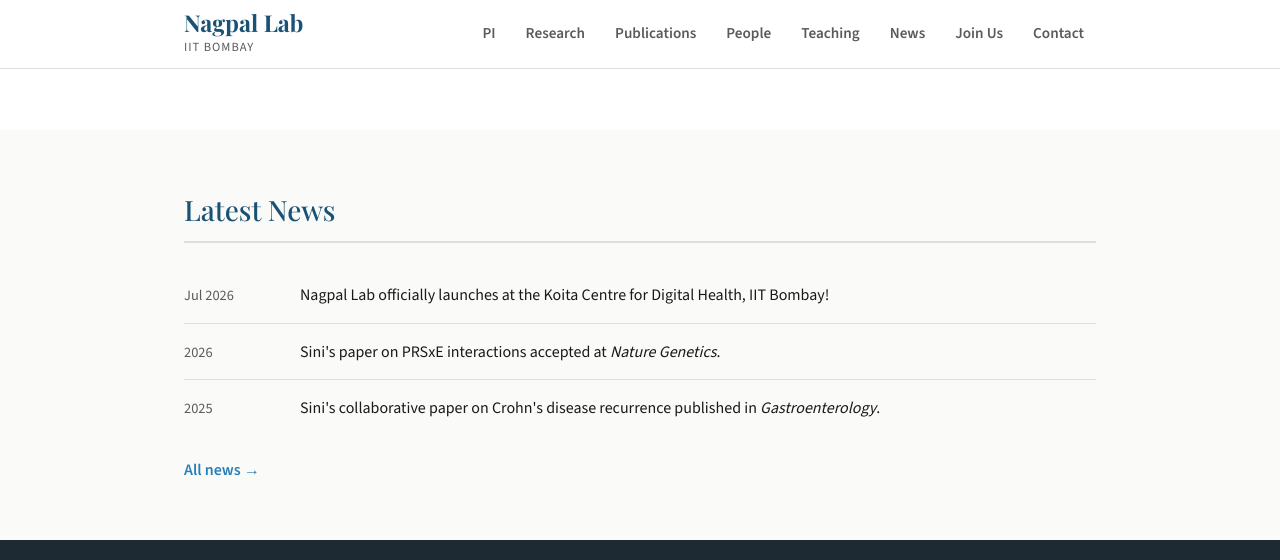
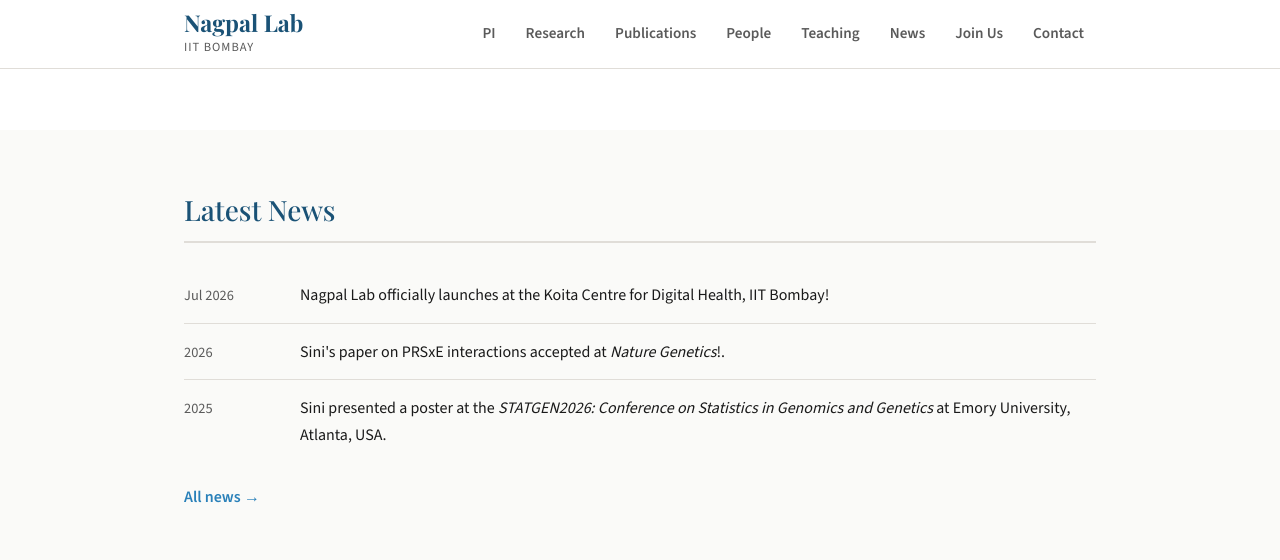
Before and after one commit to nagpallab/nagpallab.github.io, a Jekyll site: the page built from index.html, in a window 1280 px wide and 900 px high, scrolled down 883 px, cut to the strip 0-560 px from the top of the window. Built offline with Jekyll 4.4.1, drawn with Linux system fonts in a browser that asks for light colours.

Commit message:
Update index.html

```diff
--- a/index.html
+++ b/index.html
@@ -59,11 +59,11 @@ title: Home
       </li>
       <li>
         <span class="news-date">2026</span>
-        <span>Sini's paper on PRSxE interactions accepted at <em>Nature Genetics</em>.</span>
+        <span>Sini's paper on PRSxE interactions accepted at <em>Nature Genetics</em>!.</span>
       </li>
       <li>
         <span class="news-date">2025</span>
-        <span>Sini's collaborative paper on Crohn's disease recurrence published in <em>Gastroenterology</em>.</span>
+        <span>Sini presented a poster at the <em>STATGEN2026: Conference on Statistics in Genomics and Genetics</em> at Emory University, Atlanta, USA.</span>
       </li>
     </ul>
     <a href="/news/" class="more-link">All news</a>
```
